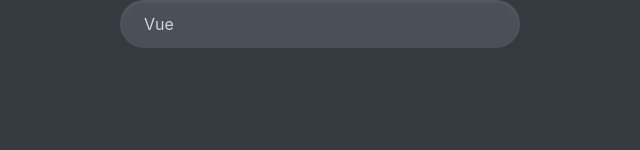
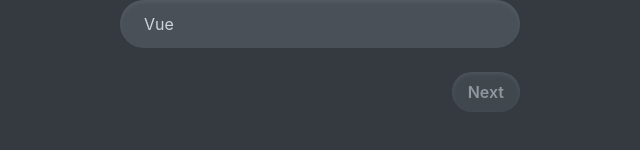
Before and after one commit to matinkhodami/quiz, a React (Vite) app: page / in a window 1280 px wide. Both pictures are taken after a click on the button "Let's start". Shown: the part 408-558 px from the top of the page, without its empty margins (320-960 px from the left). Built offline with nearby package versions, Linux system fonts and the light colour scheme; data requests are answered from the project's data file.

Commit message:
feat: Add quiz navigation (Next button)

```diff
--- a/src/App.tsx
+++ b/src/App.tsx
@@ -17,7 +17,8 @@
   | { type: "DATA_RECEIVED"; payload: Question[] }
   | { type: "DATA_FAILED" }
   | { type: "START" }
-  | { type: "ANSWER"; payload: number };
+  | { type: "ANSWER"; payload: number }
+  | { type: "NEXT_QUESTION" };
 
 interface StateType {
   questions: Question[];
@@ -58,6 +59,13 @@
         points: isCorrect
           ? state.points + state.questions[state.index].points
           : state.points,
+      };
+    case "NEXT_QUESTION":
+      const hasAnswer = state.answer !== null;
+      return {
+        ...state,
+        index: hasAnswer ? state.index + 1 : state.index,
+        answer: hasAnswer ? null : state.answer,
       };
     case "RESET":
       return initialState;
@@ -101,6 +109,9 @@
             onSetAnswer={(answer: number) => {
               dispatch({ type: "ANSWER", payload: answer });
             }}
+            onNextQuestion={() => {
+              dispatch({ type: "NEXT_QUESTION" });
+            }}
             currentAnswer={answer}
           />
         )}
--- a/src/components/question.tsx
+++ b/src/components/question.tsx
@@ -1,12 +1,19 @@
 import type { Question } from "../App";
 import { Options } from "./options";
+import ShakeButton from "./shake-button";
 
 interface Props {
   question: Question;
   onSetAnswer: (answer: number) => void;
+  onNextQuestion: () => void;
   currentAnswer: number | null;
 }
-export function Question({ question, onSetAnswer, currentAnswer }: Props) {
+export function Question({
+  question,
+  onSetAnswer,
+  currentAnswer,
+  onNextQuestion,
+}: Props) {
   return (
     <div className="flex flex-col max-w-100 mx-auto! gap-6">
       <h1>{question.question}</h1>
@@ -16,6 +23,15 @@
         currentAnswer={currentAnswer}
         correctAnswer={question.correctOption}
       />
+      <div className="flex">
+        <ShakeButton
+          className="ml-auto!"
+          disable={currentAnswer === null}
+          onClick={onNextQuestion}
+        >
+          Next
+        </ShakeButton>
+      </div>
     </div>
   );
 }
```
